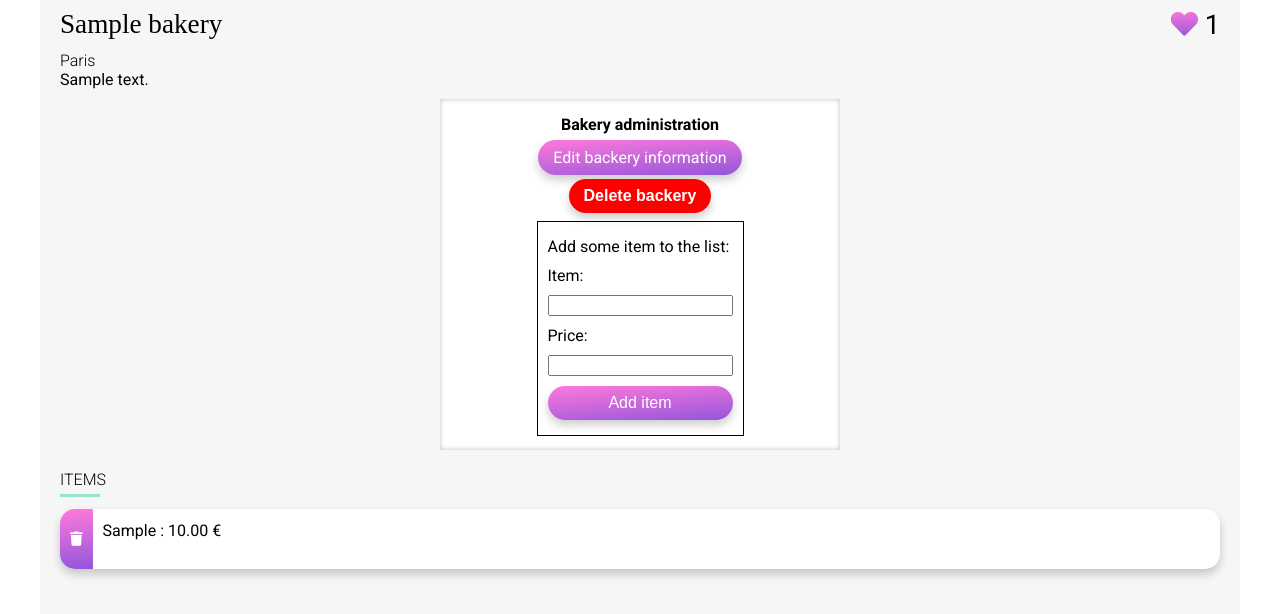
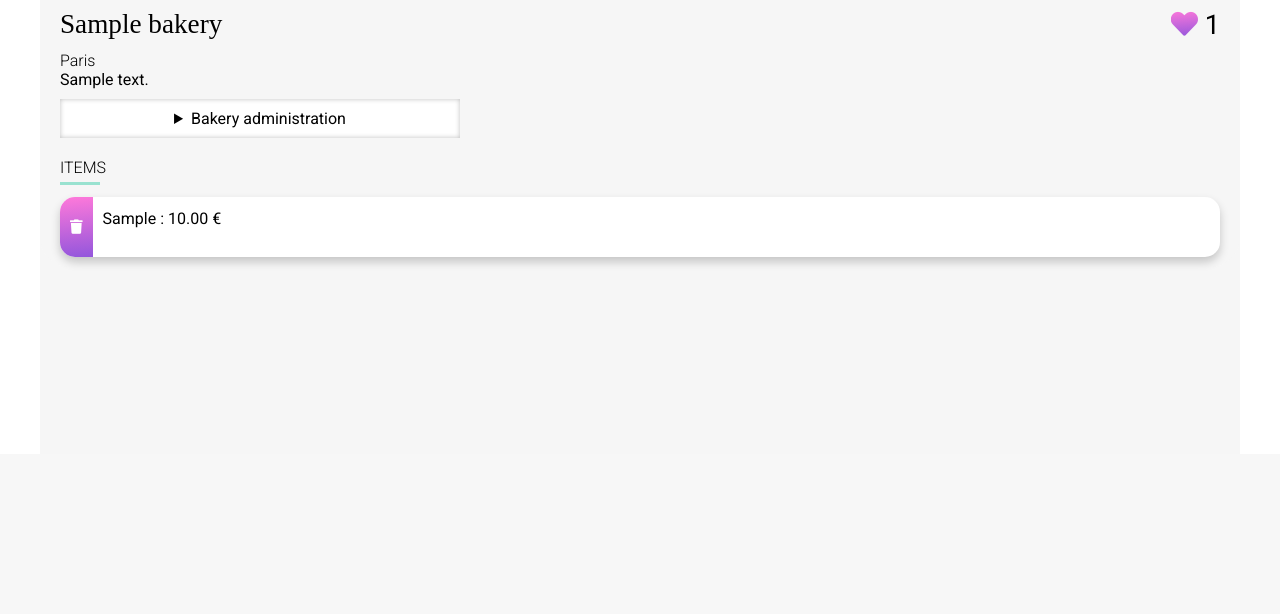
Before and after one commit to mathieuc22/capstone, a Django app: page /bakeries/1 in a window 1280 px wide. Shown: the part 346-960 px from the top of the page. After the commit the page ends 611 px from the top, so only its background shows below. Run offline with Django 3.2, Linux system fonts and the light colour scheme; a user stored in the database is signed in; tables that the repository leaves empty hold one stand-in row (values such as "Sample post"); some libraries are stand-ins or nearby versions; some web fonts are replaced.

Commit message:
Style for bakery administration

```diff
--- a/capstone/boulange/sass/components/_buttons.scss
+++ b/capstone/boulange/sass/components/_buttons.scss
@@ -11,7 +11,7 @@
   background: linear-gradient(355deg, $primaire-color, $secondaire-color);
   border: none;
   &--red {
-    background: red;
+  background: linear-gradient(355deg, red, $secondaire-color);
     font-weight: 700;
   }
   &:active {
--- a/capstone/boulange/sass/pages/_restaurant.scss
+++ b/capstone/boulange/sass/pages/_restaurant.scss
@@ -52,16 +52,19 @@
     flex-direction: column;
     align-items: center;
     max-width: 400px;
-    margin: auto;
     box-shadow: inset 0px 0px 5px 0px rgba(0,0,0,0.25);
     padding: 10px;
     h2 {
       font-weight: 700;
       margin: 6px 0;
     }
-    & form {
-      margin: 4px 0;
-    }
+  }
+  &__pastry-actions {
+    display: flex;
+    justify-content: space-around;
+    border: 1px solid;
+    padding: 10px;
+    margin: 4px 0;
   }
   &__pastry-form {
     border: 1px solid;
--- a/capstone/boulange/static/boulange/style.css
+++ b/capstone/boulange/static/boulange/style.css
@@ -480,7 +480,7 @@ footer a {
 }
 
 .btn--red {
-  background: red;
+  background: linear-gradient(355deg, red, #FF79DA);
   font-weight: 700;
 }
 
@@ -823,7 +823,6 @@ footer a {
       -ms-flex-align: center;
           align-items: center;
   max-width: 400px;
-  margin: auto;
   -webkit-box-shadow: inset 0px 0px 5px 0px rgba(0, 0, 0, 0.25);
           box-shadow: inset 0px 0px 5px 0px rgba(0, 0, 0, 0.25);
   padding: 10px;
@@ -834,7 +833,14 @@ footer a {
   margin: 6px 0;
 }
 
-.menu__owner form {
+.menu__pastry-actions {
+  display: -webkit-box;
+  display: -ms-flexbox;
+  display: flex;
+  -ms-flex-pack: distribute;
+      justify-content: space-around;
+  border: 1px solid;
+  padding: 10px;
   margin: 4px 0;
 }
 
--- a/capstone/boulange/templates/boulange/bakery.html
+++ b/capstone/boulange/templates/boulange/bakery.html
@@ -27,16 +27,18 @@
             <div class="menu__description">{{ bakery.description }}</div>
         </div>
         {% if request.user == bakery.creator %}
-        <div class="menu__owner">
-            <h2>Bakery administration</h2>
+        <details class="menu__owner">
+            <summary>Bakery administration</summary>
             <!-- Edit for owner -->
-            <a class="btn" href="{% url 'bakery_edit' bakery_id=bakery.id %}">Edit backery information</a>
+            <div class="menu__pastry-actions">
+                <a class="btn" href="{% url 'bakery_edit' bakery_id=bakery.id %}">Edit backery</a>
 
-            <form action="{% url 'bakery_delete' bakery_id=bakery.id %}" method="delete">
-                {% csrf_token %}
-                <label for="edit" hidden>Delete the backery</label>
-                <input class="btn btn--red" id="delete" type="submit" value="Delete backery">
-            </form>
+                <form action="{% url 'bakery_delete' bakery_id=bakery.id %}" method="delete">
+                    {% csrf_token %}
+                    <label for="edit" hidden>Delete the backery</label>
+                    <input class="btn btn--red" id="delete" type="submit" value="Delete backery">
+                </form>
+            </div>
             <!-- Add item for owner -->
             {% if request.user == bakery.creator %}
             <form class="menu__pastry-form" method="PUT" id="pastry-form">
@@ -46,7 +48,7 @@
                 <input class="btn" type="submit" value="Add item">
             </form>
             {% endif %}
-        </div>
+        </details>
         {% endif %}
         <div class="menu__column">
             <h2>Items</h2>
```
Also changed, not shown: 1 other file.
